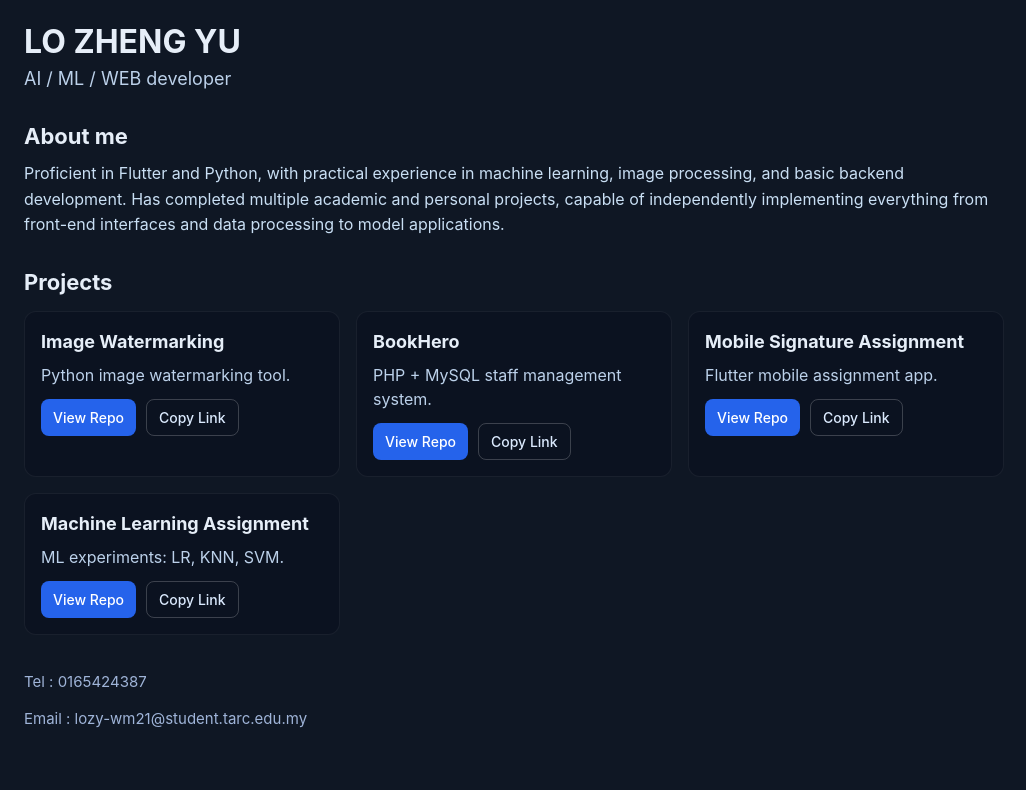
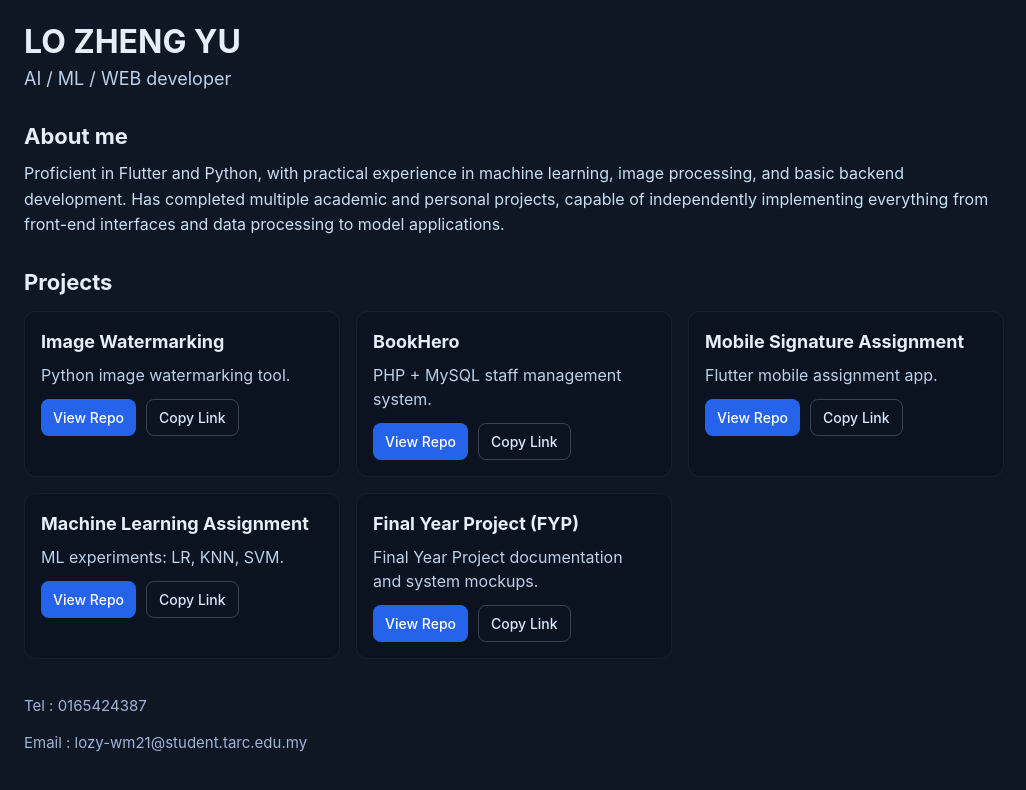
Before and after one commit to NHP0820/Portfolio, a React (Vite) app: page / in a window 1280 px wide. Shown: the top 790 px of the page, without its empty margins (0-1026 px from the left). Built offline with nearby package versions, Linux system fonts and the light colour scheme.

Commit message:
Add FYP project card

```diff
--- a/src/Portfolio.jsx
+++ b/src/Portfolio.jsx
@@ -21,6 +21,11 @@ const repos = [
     name: "Machine Learning Assignment",
     description: "ML experiments: LR, KNN, SVM.",
     url: "https://github.com/NHP0820/AI---Heart-Disease-Prediction"
+  },
+  {
+    name: "Final Year Project (FYP)",
+    description: "Final Year Project documentation and system mockups.",
+    url: "https://github.com/NHP0820/FYP--Undercode"
   }
 ];
 
@@ -34,9 +39,8 @@ export default function Portfolio() {
         fontFamily: "Inter, system-ui, Arial"
       }}
     >
-      {/* Center Content */}
       <div style={{ maxWidth: 980, margin: "0 auto", padding: 24 }}>
-        {/* Header */}
+
         <header style={{ marginBottom: 28 }}>
           <h1 style={{ margin: 0, fontSize: 32, fontWeight: 700 }}>LO ZHENG YU</h1>
           <p style={{ margin: "6px 0 0", color: "#bcd1ea", fontSize: 18 }}>
@@ -44,7 +48,6 @@ export default function Portfolio() {
           </p>
         </header>
 
-        {/* About Section */}
         <section style={{ marginBottom: 28 }}>
           <h2 style={{ margin: "0 0 8px", fontSize: 22 }}>About me</h2>
           <p style={{ margin: 0, color: "#c9dff4", lineHeight: 1.6 }}>
@@ -55,7 +58,6 @@ export default function Portfolio() {
           </p>
         </section>
 
-        {/* Projects Section */}
         <section>
           <h2 style={{ margin: "18px 0 12px", fontSize: 22 }}>Projects</h2>
 
@@ -119,11 +121,11 @@ export default function Portfolio() {
           </div>
         </section>
 
-        {/* Footer */}
         <footer style={{ marginTop: 36, color: "#9fb4d8", fontSize: 15 }}>
           <p>Tel : 0165424387</p>
           <p>Email : lozy-wm21@student.tarc.edu.my</p>
         </footer>
+
       </div>
     </div>
   );
```
